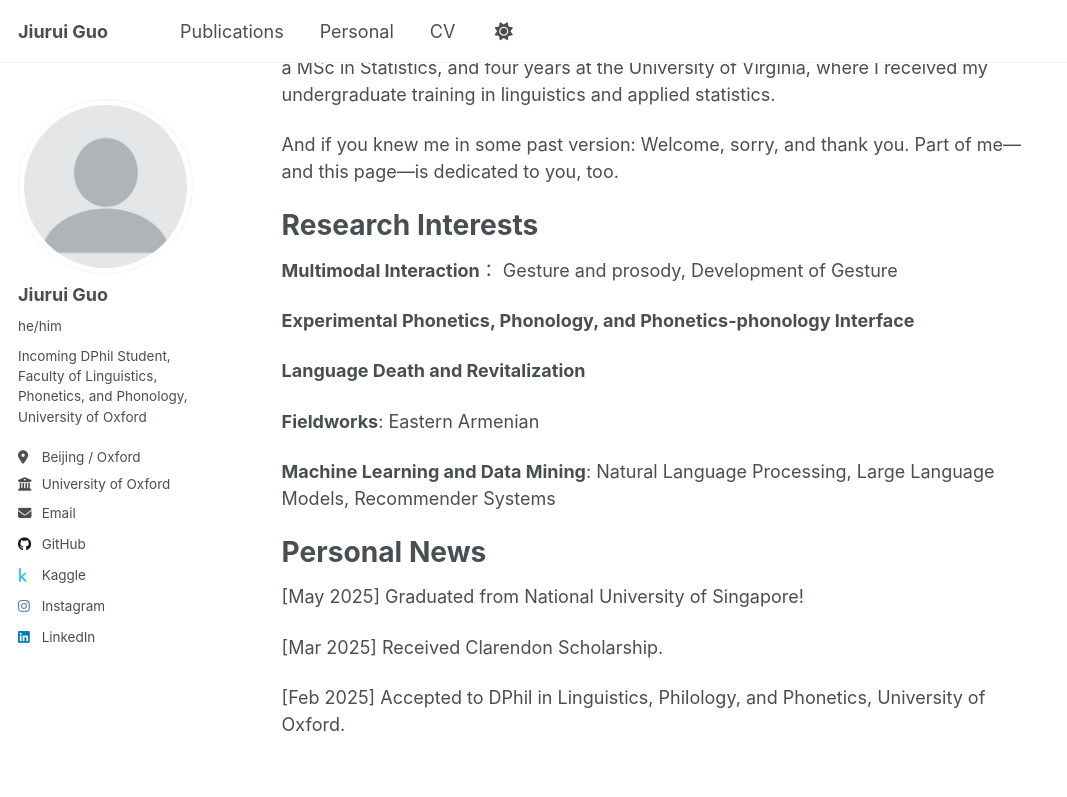
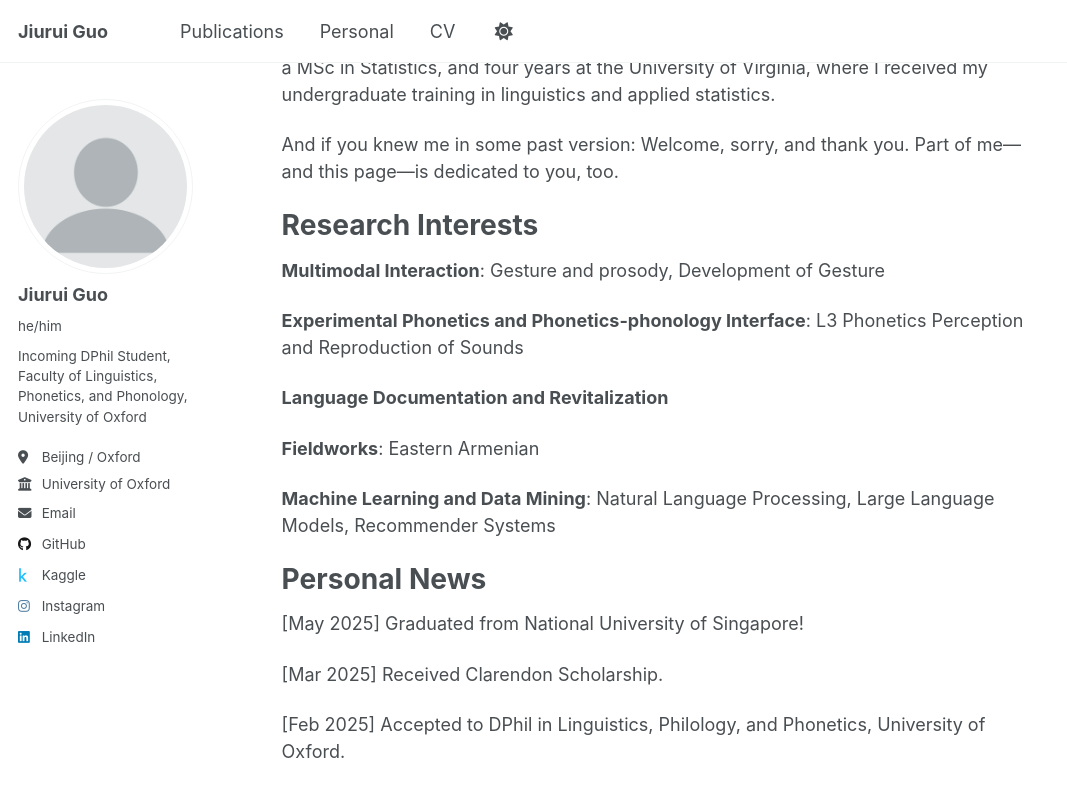
Before and after one commit to HayatoRG/hayatorg.github.io, a Jekyll site: the page built from _pages/about.md, in a window 1280 px wide and 900 px high, scrolled down 350 px. Shown: the top 797 px of the window, without its empty margins (0-1067 px from the left). Built offline with Jekyll 4.4.1, drawn with Linux system fonts in a browser that asks for light colours.

Commit message:
Update about.md

```diff
--- a/_pages/about.md
+++ b/_pages/about.md
@@ -21,19 +21,15 @@ Part of me—and this page—is dedicated to you, too.
 Research Interests
 ======
 
-**Multimodal Interaction**：
-Gesture and prosody, Development of Gesture
+**Multimodal Interaction**: Gesture and prosody, Development of Gesture
 
-**Experimental Phonetics, Phonology, and Phonetics-phonology Interface**
+**Experimental Phonetics and Phonetics-phonology Interface**: L3 Phonetics Perception and Reproduction of Sounds
 
-**Language Death and Revitalization**
+**Language Documentation and Revitalization**
 
-**Fieldworks**:
-Eastern Armenian
+**Fieldworks**: Eastern Armenian
 
-**Machine Learning and Data Mining**:
-Natural Language Processing, Large Language Models, Recommender Systems
-
+**Machine Learning and Data Mining**: Natural Language Processing, Large Language Models, Recommender Systems
 
 Personal News
 ======
```
